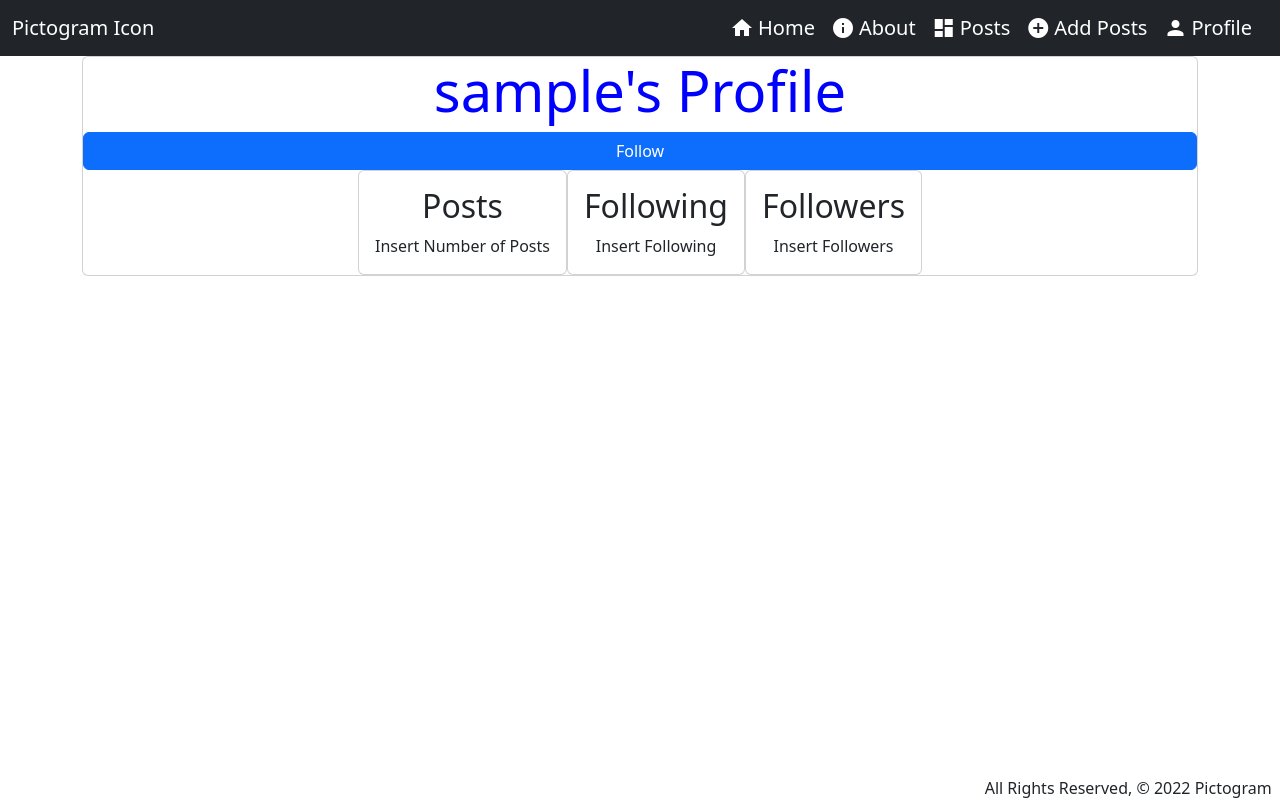
After one commit to vivekrana0/Pictogram, a Django app: page /profile/1/ in a window 1280 px wide. The commit adds this page. Run offline with Django 4.2, Linux system fonts and the light colour scheme; the visitor is signed in with stand-in values (Sample User, id 1); data that the repository does not hold is empty.

Commit message:
Created profile template and added to navbar

```diff
--- a/main_app/static/css/style.css
+++ b/main_app/static/css/style.css
@@ -24,3 +24,11 @@ h1 {
     justify-content: center;
     margin-top: 50px;
 }
+
+.navbar-link:active{
+    background: #8461b8;
+  }
+
+.navbar-link:hover{
+    color: #b8b261;
+}
--- /dev/null
+++ b/main_app/templates/profile.html
@@ -0,0 +1,110 @@
+{% load static %}
+
+<!DOCTYPE html>
+<html lang="en">
+<head>
+  <meta charset="UTF-8">
+  <meta name="viewport" content="width=device-width, initial-scale=1.0">
+  <meta http-equiv="X-UA-Compatible" content="ie=edge">
+  <link rel="stylesheet" type="text/css" href="{% static 'css/style.css' %}">
+  <link href="https://fonts.googleapis.com/icon?family=Material+Icons" rel="stylesheet">
+  <link href="https://cdn.jsdelivr.net/npm/bootstrap@5.2.1/dist/css/bootstrap.min.css" rel="stylesheet" integrity="sha384-iYQeCzEYFbKjA/T2uDLTpkwGzCiq6soy8tYaI1GyVh/UjpbCx/TYkiZhlZB6+fzT" crossorigin="anonymous">
+  <title>Pictogram</title>
+</head>
+<body class="d-flex flex-column min-vh-100">
+  <nav class="navbar navbar-expand-lg navbar-dark bg-dark">
+    <div class="container-fluid">
+      <a class="navbar-brand" href="/" id="icon">Pictogram Icon</a>
+      <ul class="navbar-nav">
+        <li>
+          <a class="navbar-brand navbar-link" href="{%url 'home' %}">
+            <span class="material-icons">home</span>Home
+          </a>
+        </li>
+        <li>
+          <a class="navbar-brand navbar-link" href="{%url 'about' %}">
+            <span class="material-icons">info</span>About
+          </a></li>
+        <li>
+          <a class="navbar-brand navbar-link" href="{%url 'post' %}">
+            <span class="material-icons">dashboard</span>Posts
+          </a>
+        </li>
+        <li>
+          <a class="navbar-brand navbar-link" href="{% url 'add_post' %}">
+            <span class="material-icons">add_circle</span>Add Posts
+          </a>
+        </li>
+        <li>
+          <a class="navbar-brand navbar-link" href="{% url 'profile' user.id%}">
+            <span class="material-icons">person</span>Profile
+          </a>
+        </li>
+      </ul>
+    </div>
+  </nav>
+  <main class="container">
+
+<!-- Start -->
+<div class="card">
+    <h1 class="d-flex justify-content-center display-4">{{user.username}}'s Profile</h1>
+    <button class="btn btn-primary">Follow</button>
+    <div class="d-flex justify-content-center">
+        <div class="card text-center">
+            <div class="card-body">
+                <div class="card-title">
+                    <h2>Posts</h2>
+                </div>
+                <div class="card-text">
+                    Insert Number of Posts
+                </div>
+            </div>
+        </div>
+        <div class="card text-center">
+            <div class="card-body">
+                <div class="card-title">
+                    <h2>Following</h2>
+                </div>
+                <div class="card-text">
+                    Insert Following
+                </div>
+            </div>
+        </div>
+        <div class="card text-center">
+            <div class="card-body">
+                <div class="card-title">
+                    <h2>Followers</h2>
+                </div>
+                <div class="card-text">
+                    Insert Followers
+                </div>
+            </div>
+        </div>
+    </div>
+</div>
+
+<div class="d-flex flex-wrap">
+    {% for post in posts%}
+    <div class="card m-2" style="width: 300px;">
+        <img class="card-img-top" src="{{post.photo}}">
+            <div class="card-body">
+                <div class="card-title">
+                    <p>{{post.description}}</p>
+                </div>
+                <a href="{% url 'detail' post.id %}" class="stretched-link"></a>
+            </div>
+    </div>
+    {% endfor %}
+</div>
+
+
+
+<!-- End -->
+
+</main>
+<footer class="mt-auto">
+  <div class="d-flex justify-content-end">All Rights Reserved, &copy; 2022 Pictogram &nbsp;</div>
+</footer>
+<script src="https://cdn.jsdelivr.net/npm/bootstrap@5.2.1/dist/js/bootstrap.bundle.min.js" integrity="sha384-u1OknCvxWvY5kfmNBILK2hRnQC3Pr17a+RTT6rIHI7NnikvbZlHgTPOOmMi466C8" crossorigin="anonymous"></script>
+</body>
+</html>
--- a/main_app/urls.py
+++ b/main_app/urls.py
@@ -24,4 +24,7 @@ urlpatterns = [
      # api route
     path('unsplash_api/explore/', views.explore, name='explore'),
 
+    #Profile Route
+    path('profile/<int:user_id>/', views.profile, name='profile'),
+
 ]
--- a/main_app/views.py
+++ b/main_app/views.py
@@ -94,3 +94,7 @@ def explore(request):
   image_data = requests.get('{baseurl}query={variable}&client_id={key}'.format(baseurl=baseurl, variable=variable, key=key)).json()
   results = image_data['results']
   return render(request, 'unsplash_api/explore.html', {'results':results})
+
+def profile(request, user_id):
+    posts = Post.objects.filter(user = request.user)
+    return render(request, 'profile.html',{'posts':posts})
```
Also changed, not shown: main_app/templates/base.html (+6 -1 lines).
